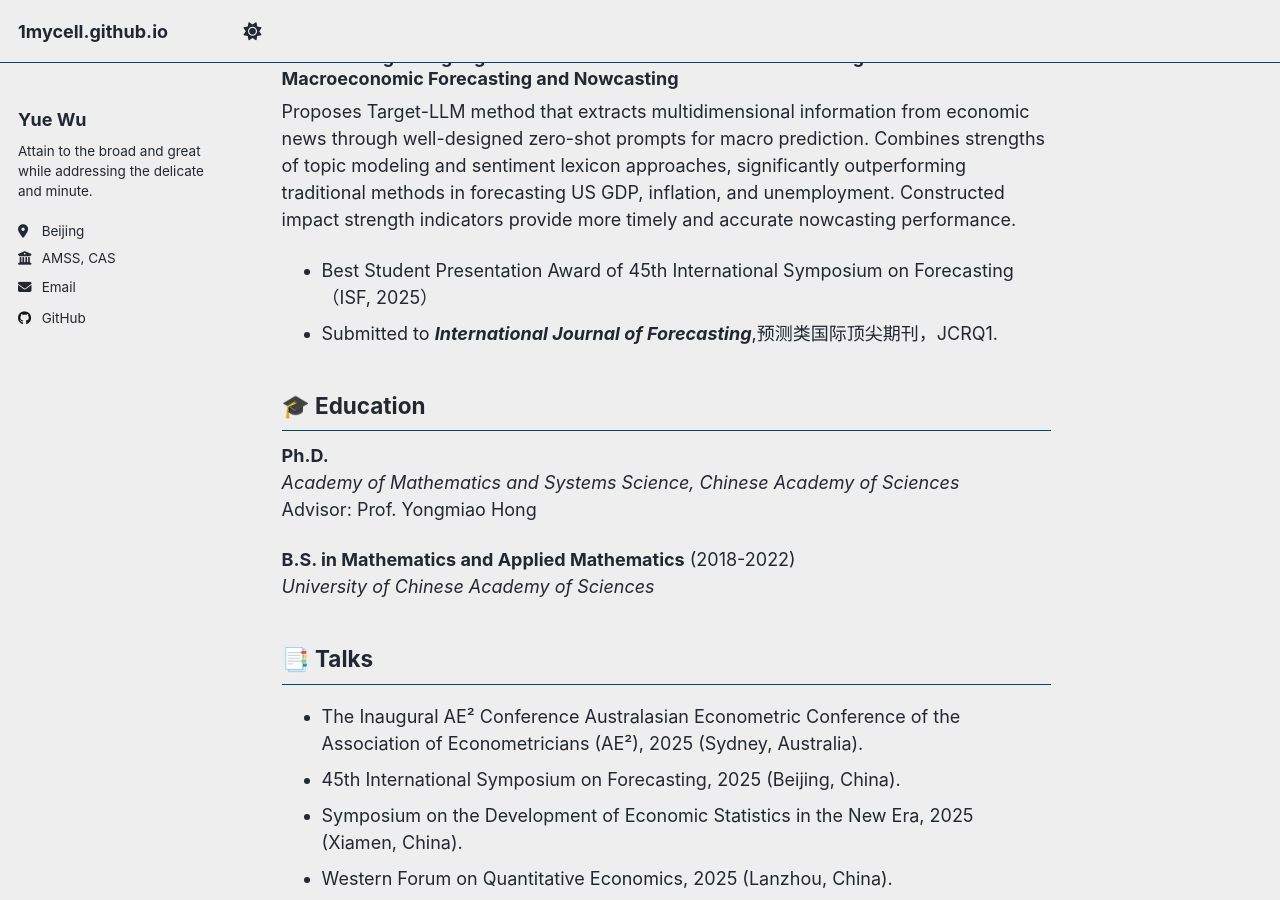
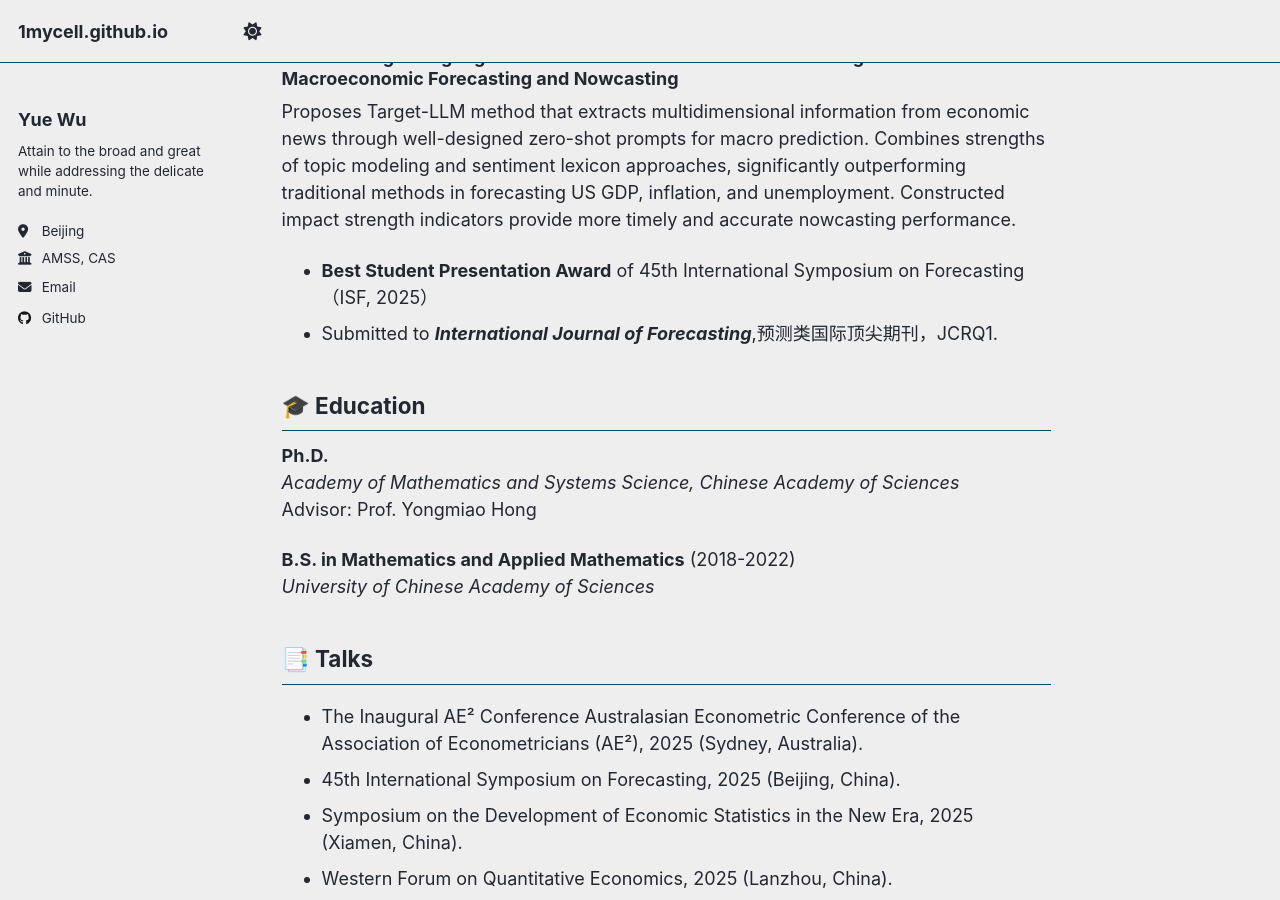
Before and after one commit to 1mycell/1mycell.github.io, a Jekyll site: the page built from _pages/about.md, in a window 1280 px wide and 900 px high, scrolled down 1362 px. Built offline with Jekyll 4.4.1, drawn with Linux system fonts in a browser that asks for light colours; a script that is not in the unit is left out.

Commit message:
update research

```diff
--- a/_pages/about.md
+++ b/_pages/about.md
@@ -41,7 +41,7 @@ Introduces Risk-LLM framework that extracts high-frequency signals from economic
 ### 4.When Large Language Model Meets Economic News: Advancing Narrative-Driven Macroeconomic Forecasting and Nowcasting
 
 Proposes Target-LLM method that extracts multidimensional information from economic news through well-designed zero-shot prompts for macro prediction. Combines strengths of topic modeling and sentiment lexicon approaches, significantly outperforming traditional methods in forecasting US GDP, inflation, and unemployment. Constructed impact strength indicators provide more timely and accurate nowcasting performance.
-- Best Student Presentation Award of 45th International Symposium on Forecasting（ISF, 2025）
+- **Best Student Presentation Award** of 45th International Symposium on Forecasting（ISF, 2025）
 - Submitted to _**International Journal of Forecasting**_,预测类国际顶尖期刊，JCRQ1.
 
 
```
